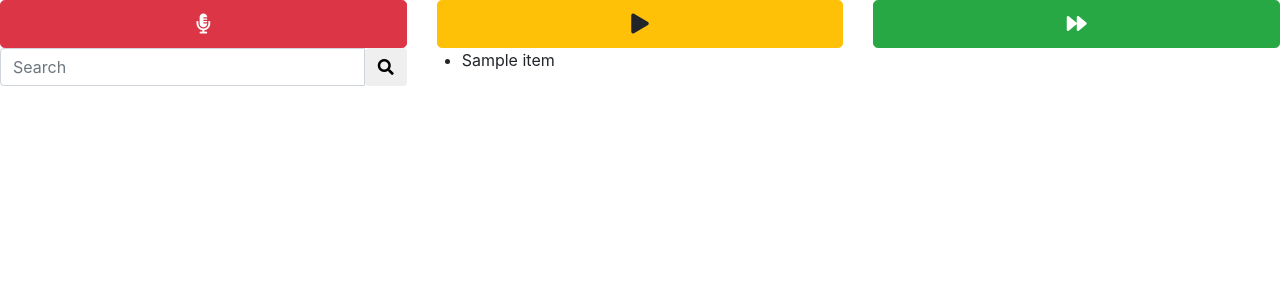
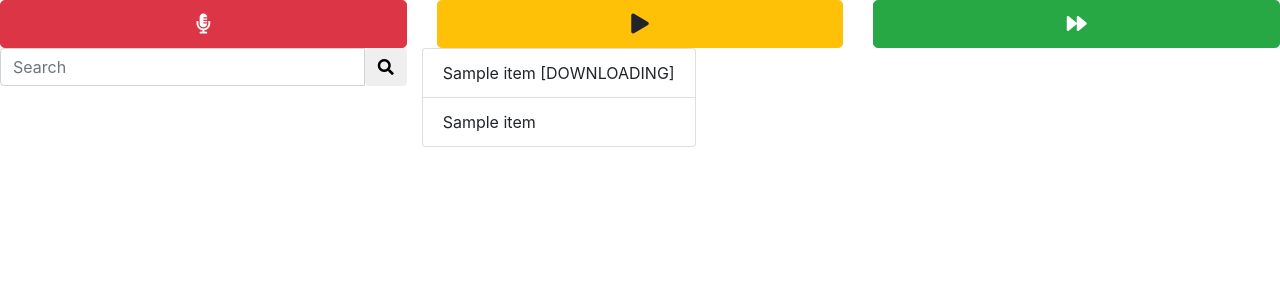
Before and after one commit to superoverflow/myweb, a Django app: template apps/khome/templates/khome/control.html in a window 1280 px wide. Shown: the top 300 px of the page. Run offline with Django 3.2, Linux system fonts and the light colour scheme; the template is opened without the code that fills it: most values are stand-ins (such as "Sample title", 1, 10 or a date in 2020); some libraries are stand-ins or nearby versions.

Commit message:
adding pending list

```diff
--- /dev/null
+++ b/apps/khome/static/khome/common.css
@@ -0,0 +1,3 @@
+.pending {
+    background-color : 	#808080;
+}
--- a/apps/khome/templates/khome/control.html
+++ b/apps/khome/templates/khome/control.html
@@ -27,13 +27,19 @@
             </div>
 
             <!-- playlist -->
-            <ul>
+            <ul class="list-group">
+            {% for item in pending %}
+                <li class="pending list-group-item"> {{ item }} [DOWNLOADING]</li>
+            {% endfor %}
+
             {% for item in playlist %}
-                <li> {{ item.title }} </li>
+                <li class="list-group-item"> {{ item.title }} </li>
             {% empty %}
                 <p> No music in the playlist yet</p>
             {% endfor %}
             </ul>
+
+
         </div>
     </div>
 {% endblock %}
--- a/apps/khome/urls.py
+++ b/apps/khome/urls.py
@@ -10,10 +10,9 @@
     path('search/<query>', views.search, name='search'),
     path('download/<video_id>/<video_title>', views.download, name='download'),
 
-
     path('state', views.check_state, name='state'),
     path('toggle/<param>', views.toggle, name='toggle'),
     path('playlist', views.show_playlist, name='playlist'),
+    path('pending', views.show_pending, name='pending'),
     path('popPlaylist', views.pop_playlist, name='pop'),
-
 ]
```
Also changed, not shown: apps/khome/views.py (+8 -2 lines).
